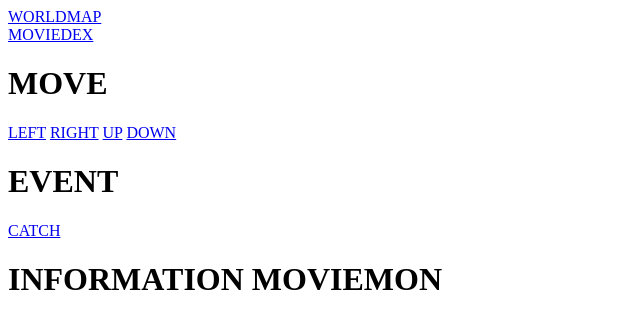
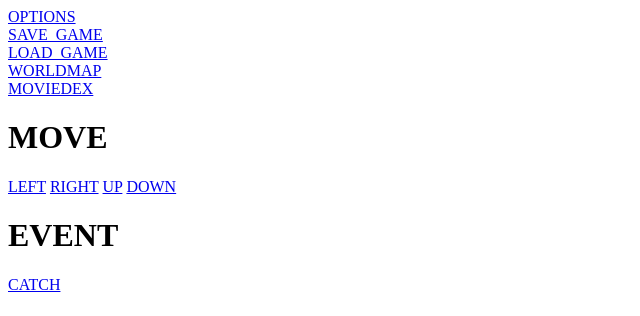
Before and after one commit to fbonhomm/MovieMon, a Django app: page / in a window 1280 px wide. Shown: the top 316 px of the page, without its empty margins (0-640 px from the left). Run offline with Django 3.2, Linux system fonts and the light colour scheme; data that the repository does not hold is empty.

Commit message:
save and load

```diff
--- a/moviemon/templates/index.html
+++ b/moviemon/templates/index.html
@@ -6,9 +6,29 @@
     <title>TEST</title>
   </head>
   <body>
+    <a href="/options">OPTIONS</a>
+    <br>
+    <a href="/options/save_game/">SAVE_GAME</a>
+    <br>
+    <a href="/options/load_game/">LOAD_GAME</a>
+    <br>
     <a href="/worldmap">WORLDMAP</a>
     <br>
     <a href="/moviedex/">MOVIEDEX</a>
+
+    {% if saves %}
+      {% for key, value in saves.items %}
+        {% if value|length > 0 %}
+          <a href="/options/{{saves_route}}/{{key}}">
+            <p>Slot {{key}}: {{value.moviedex}}/{{value.moviemon}}</p>
+          </a>
+        {% else %}
+          <a href="/options/{{saves_route}}/{{key}}">
+            <p>Slot {{key}}: Free</p>
+          </a>
+        {% endif %}
+      {% endfor %}
+    {% endif %}
 
     {% if moviedex %}
     <table>
@@ -46,10 +66,10 @@
 
 
     <h1>MOVE</h1>
-    <a href="/move?direction=left">LEFT</a>
-    <a href="/move?direction=right">RIGHT</a>
-    <a href="/move?direction=up">UP</a>
-    <a href="/move?direction=down">DOWN</a>
+    <a href="/worldmap?direction=left">LEFT</a>
+    <a href="/worldmap?direction=right">RIGHT</a>
+    <a href="/worldmap?direction=up">UP</a>
+    <a href="/worldmap?direction=down">DOWN</a>
 
     <h1>EVENT</h1>
     <p>{{event}}</p>
--- a/moviemon/urls.py
+++ b/moviemon/urls.py
@@ -6,8 +6,10 @@ from moviemon import views
 
 urlpatterns = [
   url(r'^$', views.init),
-  url(r'^move', views.move),
-  re_path(r'^worldmap', views.worldmap),
-  re_path(r'^moviedex/((?P<id>[\w-]+)$)?', views.moviedex),
-  re_path(r'^battle/(?P<id>[\w-]+)$', views.battle),
+  url(r'^worldmap', views.worldmap),
+  url(r'^moviedex/((?P<id>[\w-]+)$)?', views.moviedex),
+  url(r'^battle/(?P<id>[\w-]+)$', views.battle),
+  url(r'^options$', views.options),
+  url(r'^options/save_game/((?P<slot>[\w-]+)$)?', views.save_game),
+  url(r'^options/load_game/((?P<slot>[\w-]+)$)?', views.load_game),
 ]
--- a/moviemon/views.py
+++ b/moviemon/views.py
@@ -1,4 +1,5 @@
 
+import os
 import pickle
 
 from django.shortcuts import render
@@ -6,6 +7,24 @@ from django.conf import settings
 from django.http import HttpResponse
 
 from .classes.games import Games
+
+
+def _information_savefile(game):
+  result = _information(game)
+  result['saves'] = {'a': {}, 'b': {}, 'c': {}}
+  list_dirs = os.listdir(settings.BASE_SAVE)
+
+  for d in list_dirs:
+    with open(settings.BASE_SAVE + d, 'rb') as fd:
+      file = pickle.load(fd)
+
+      result['saves'][file['name']] = {
+          'moviedex': len(file['moviedex']),
+          'moviemon': len(file['moviemon']),
+      }
+
+      fd.close()
+  return result
 
 
 def _information(game, id=None):
@@ -25,14 +44,16 @@ def _information(game, id=None):
 def load_pickle():
   game = Games()
 
-  with open(settings.BASE_SAVE + 'savefile', 'rb') as fd:
+  with open(settings.BASE_TMP + 'savefile', 'rb') as fd:
     game.load(pickle.load(fd))
+    fd.close()
 
   return game
 
 def save_pickle(game):
-  with open(settings.BASE_SAVE + 'savefile', 'wb') as fd:
+  with open(settings.BASE_TMP + 'savefile', 'wb') as fd:
     pickle.dump(game.dump(), fd)
+    fd.close()
 
 
 def init(request):
@@ -41,14 +62,15 @@ def init(request):
 
   result = _information(game)
 
-  with open(settings.BASE_SAVE + 'savefile', 'wb') as fd:
-    pickle.dump(game.dump(), fd)
+  save_pickle(game)
 
   return render(request, 'index.html', result)
 
 
-def move(request):
+def worldmap(request):
   game = load_pickle()
+
+  result = _information(game)
 
   if 'direction' in request.GET:
     moved = False
@@ -70,17 +92,6 @@ def move(request):
 
     result = _information(game)
     result['event'] = evt
-
-    save_pickle(game)
-
-    return render(request, 'index.html', result)
-  return HttpResponse('Direction not set.')
-
-
-def worldmap(request):
-  game = load_pickle()
-
-  result = _information(game)
 
   save_pickle(game)
 
@@ -115,3 +126,62 @@ def battle(request, id):
 
     return render(request, 'index.html', result)
   return HttpResponse('Id not conform.')
+
+
+def options(request):
+  return HttpResponse('OK')
+
+
+def save_game(request, slot=None):
+  game = load_pickle()
+
+  if not os.path.exists(settings.BASE_SAVE):
+    os.makedirs(settings.BASE_SAVE)
+
+  list_dirs = os.listdir(settings.BASE_SAVE)
+
+  if slot is not None and slot in ['a', 'b', 'c']:
+    nb_moviedex = len(game.get_moviedex())
+    nb_moviemon = len(game.get_movie())
+    new_name = settings.BASE_SAVE + 'slot' + slot + \
+        '_' + str(nb_moviedex) + '_' + str(nb_moviemon)
+
+    for d in list_dirs:
+      if slot == d[4:5]:
+        os.rename(settings.BASE_SAVE + d, new_name)
+
+    with open(new_name, 'wb') as fd:
+      result = game.dump()
+      result['name'] = slot
+      pickle.dump(result, fd)
+      fd.close()
+
+  # information on slots
+  result = _information_savefile(game)
+  result['saves_route'] = 'save_game'
+  save_pickle(game)
+
+  return render(request, 'index.html', result)
+
+
+def load_game(request, slot=None):
+  game = load_pickle()
+
+  if not os.path.exists(settings.BASE_SAVE):
+    os.makedirs(settings.BASE_SAVE)
+
+  list_dirs = os.listdir(settings.BASE_SAVE)
+
+  if slot is not None and slot in ['a', 'b', 'c']:
+    for d in list_dirs:
+      if slot == d[4:5]:
+        with open(os.path.join(settings.BASE_SAVE, d), 'rb') as fd:
+          game.load(pickle.load(fd))
+          fd.close()
+
+  # information on slots
+  result = _information_savefile(game)
+  result['saves_route'] = 'load_game'
+  save_pickle(game)
+
+  return render(request, 'index.html', result)
--- a/rush00/settings.py
+++ b/rush00/settings.py
@@ -122,7 +122,8 @@ USE_TZ = True
 STATIC_URL = '/static/'
 
 BASE_IMG = os.path.join(BASE_DIR, 'moviemon/static/images/')
-BASE_SAVE = os.path.join(BASE_DIR, 'moviemon/')
+BASE_TMP = os.path.join(BASE_DIR, 'moviemon/')
+BASE_SAVE = os.path.join(BASE_DIR, 'moviemon/saved_game/')
 
 MAP_HEIGHT = 10
 MAP_WIDTH = 10
```
Also changed, not shown: 4 other files.
